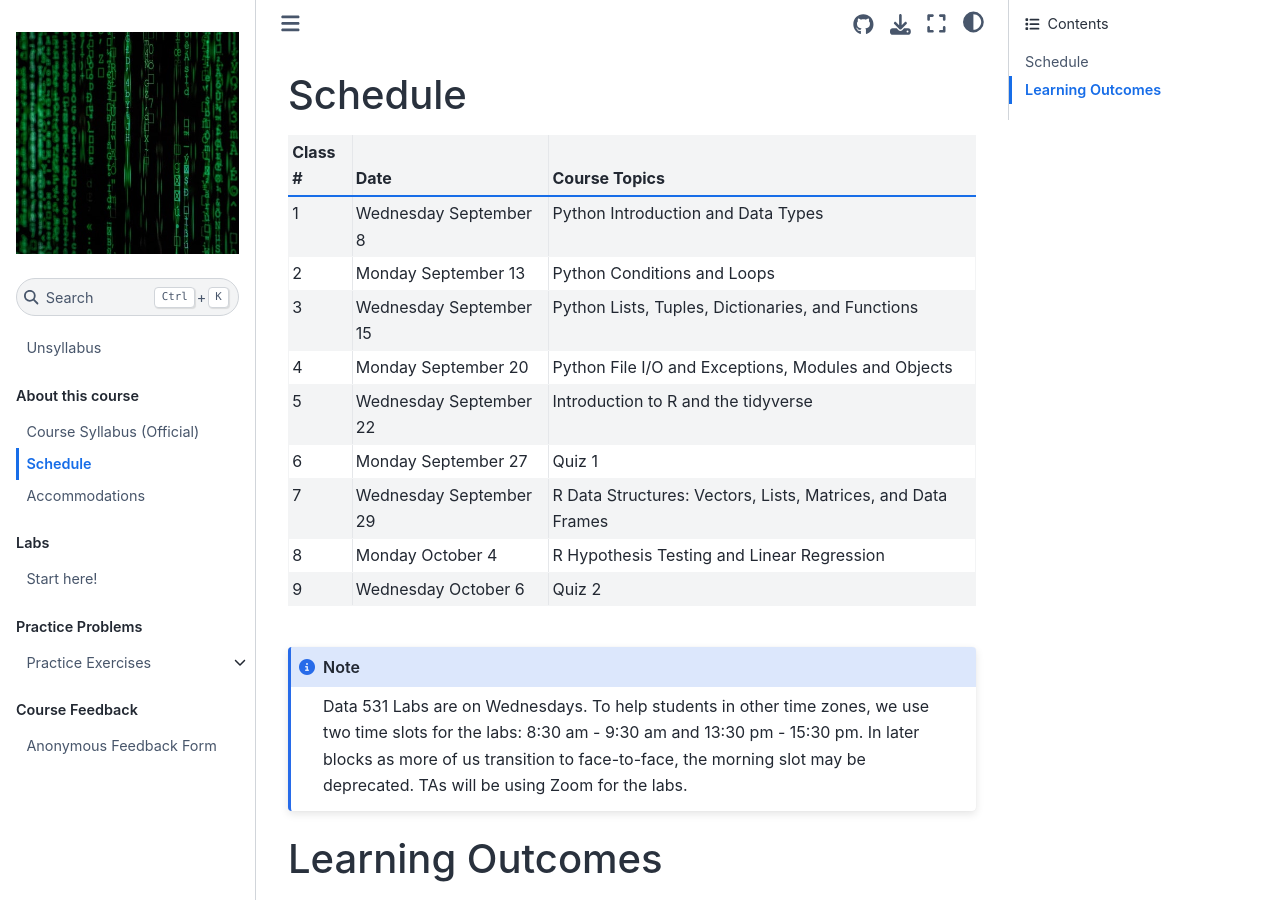
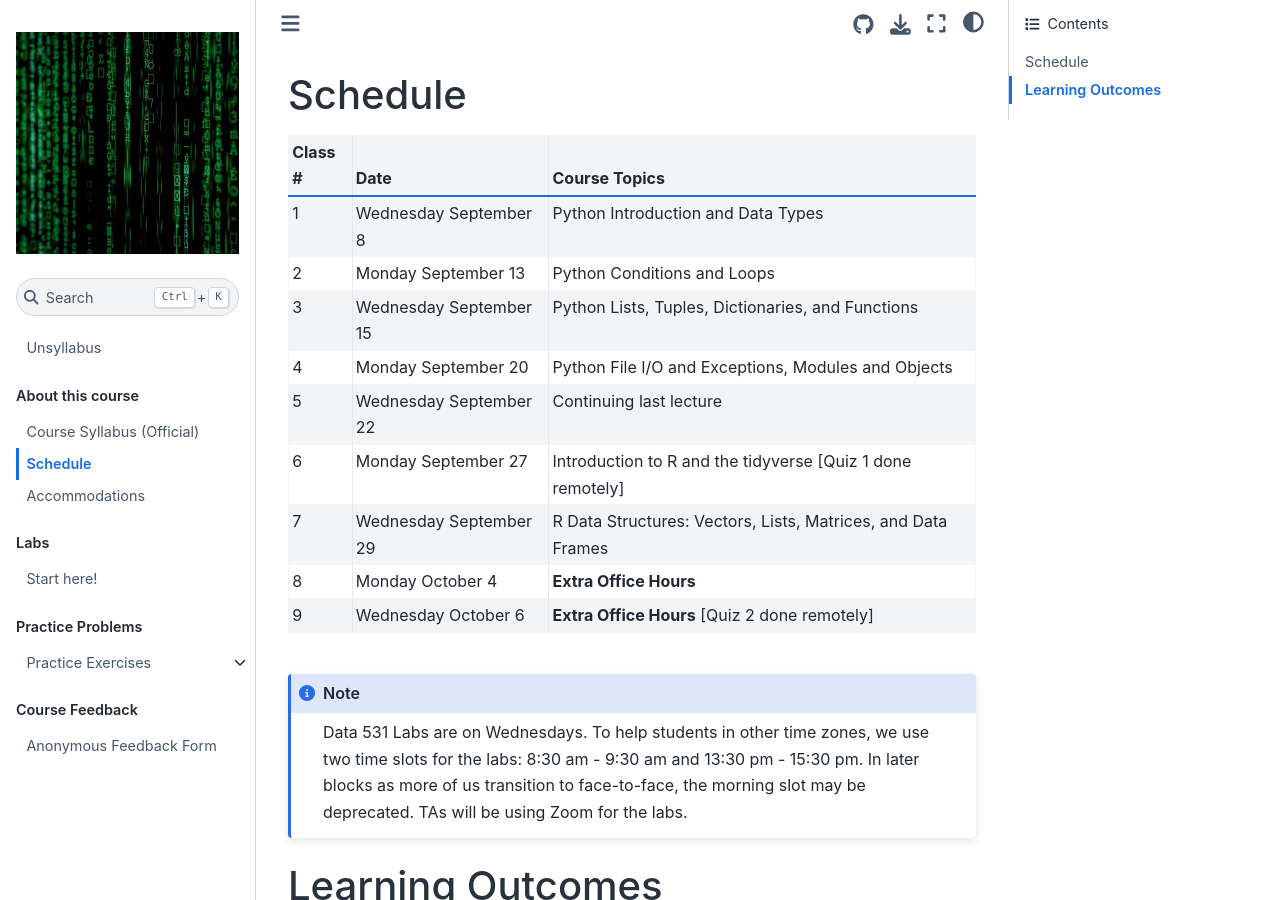
Before and after one commit to ubco-cmps/data531, a Jupyter Book: the page built from about/syllabus_bits/course_schedule.md, in a window 1280 px wide and 900 px high. Built offline with Jupyter Book 1.0.4 settings and Sphinx 7.4.7 and the Sphinx Book theme 1.1.4, drawn with Linux system fonts in a browser that asks for light colours; pages that are not in the unit, such as notebooks, are missing from menus; some of the changed text lies outside the part shown.

Commit message:
update schedule

````diff
--- a/about/syllabus_bits/course_schedule.md
+++ b/about/syllabus_bits/course_schedule.md
@@ -5,11 +5,11 @@
 | 2       | Monday September 13    | Python Conditions and Loops                                  |
 | 3       | Wednesday September 15 | Python Lists, Tuples, Dictionaries, and Functions            |
 | 4       | Monday September 20    | Python File I/O and Exceptions, Modules and Objects          |
-| 5       | Wednesday September 22 | Introduction to R and the tidyverse                          |
-| 6       | Monday September 27    | Quiz 1								                          |
+| 5       | Wednesday September 22 | Continuing last lecture                                      |
+| 6       | Monday September 27    | Introduction to R and the tidyverse [Quiz 1 done remotely]   |
 | 7       | Wednesday September 29 | R Data Structures: Vectors, Lists, Matrices, and Data Frames |
-| 8       | Monday October 4       | R Hypothesis Testing and Linear Regression                   |
-| 9       | Wednesday October 6    | Quiz 2                                                       |
+| 8       | Monday October 4       | **Extra Office Hours**                                       |
+| 9       | Wednesday October 6    | **Extra Office Hours** [Quiz 2 done remotely]                |
 
 ```{note}
 Data 531 Labs are on Wednesdays. To help students in other time zones, we use two time slots for the labs: 8:30 am - 9:30 am and 13:30 pm - 15:30 pm. In later blocks as more of us transition to face-to-face, the morning slot may be deprecated. TAs will be using Zoom for the labs.
````
Also changed, not shown: other parts of about/syllabus_bits/course_schedule.md (+1 -1 lines).
